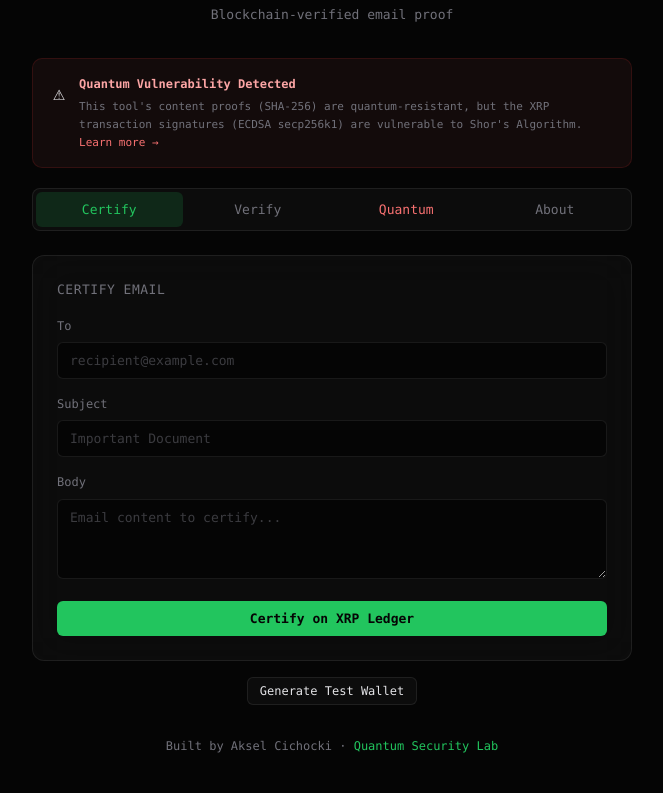
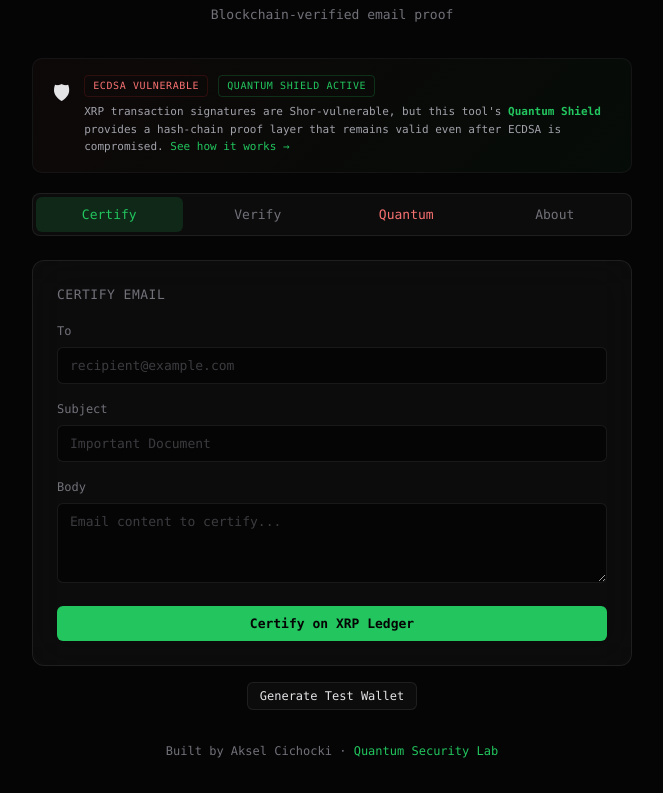
Before and after one commit to akselcichocki/xrp-certified-mail, a website: page frontend/public/index.html in a window 1280 px wide. Shown: the part 89-882 px from the top of the page, without its empty margins (308-971 px from the left). Drawn offline with Linux system fonts and the light colour scheme.

Commit message:
Banner: show both vulnerability + active shield

```diff
--- a/frontend/public/index.html
+++ b/frontend/public/index.html
@@ -452,11 +452,14 @@
         </header>
 
         <!-- Quantum Status Banner -->
-        <div style="background:rgba(248,113,113,.06);border:1px solid rgba(127,29,29,.3);border-radius:10px;padding:16px 20px;margin-bottom:20px;display:flex;align-items:flex-start;gap:14px">
-            <div style="font-size:20px;flex-shrink:0;margin-top:2px">&#9888;</div>
+        <div style="background:linear-gradient(135deg, rgba(248,113,113,.04), rgba(34,197,94,.04));border:1px solid rgba(39,39,42,.4);border-radius:10px;padding:16px 20px;margin-bottom:20px;display:flex;align-items:flex-start;gap:14px">
+            <div style="font-size:20px;flex-shrink:0;margin-top:2px">&#128737;</div>
             <div>
-                <div style="font-size:12px;font-weight:600;color:#fca5a5;margin-bottom:4px">Quantum Vulnerability Detected</div>
-                <div style="font-size:11px;color:#71717a;line-height:1.6">This tool's content proofs (SHA-256) are quantum-resistant, but the XRP transaction signatures (ECDSA secp256k1) are vulnerable to Shor's Algorithm. <a href="#" onclick="showTab('quantum');return false" style="color:#f87171;text-decoration:none">Learn more &rarr;</a></div>
+                <div style="display:flex;align-items:center;gap:10px;margin-bottom:6px;flex-wrap:wrap">
+                    <span style="font-size:10px;color:#f87171;border:1px solid rgba(127,29,29,.3);border-radius:4px;padding:2px 8px;text-transform:uppercase;letter-spacing:.06em">ECDSA Vulnerable</span>
+                    <span style="font-size:10px;color:#22c55e;border:1px solid rgba(34,197,94,.2);border-radius:4px;padding:2px 8px;text-transform:uppercase;letter-spacing:.06em">Quantum Shield Active</span>
+                </div>
+                <div style="font-size:11px;color:#a1a1aa;line-height:1.6">XRP transaction signatures are Shor-vulnerable, but this tool's <strong style="color:#22c55e">Quantum Shield</strong> provides a hash-chain proof layer that remains valid even after ECDSA is compromised. <a href="#" onclick="showTab('quantum');return false" style="color:#22c55e;text-decoration:none">See how it works &rarr;</a></div>
             </div>
         </div>
 
```
